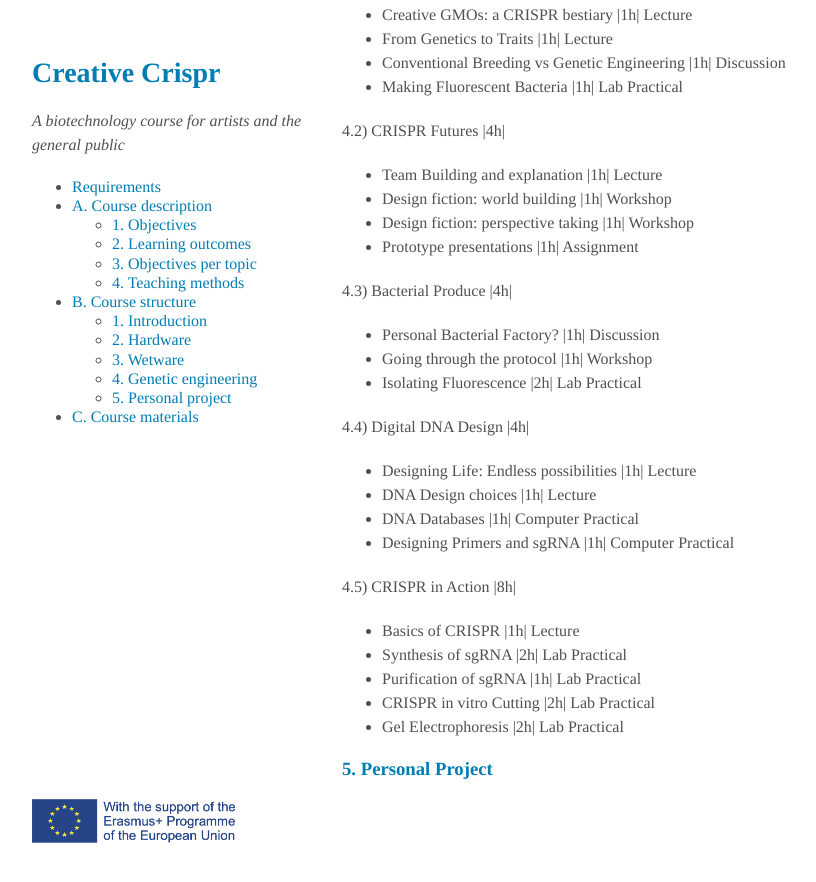
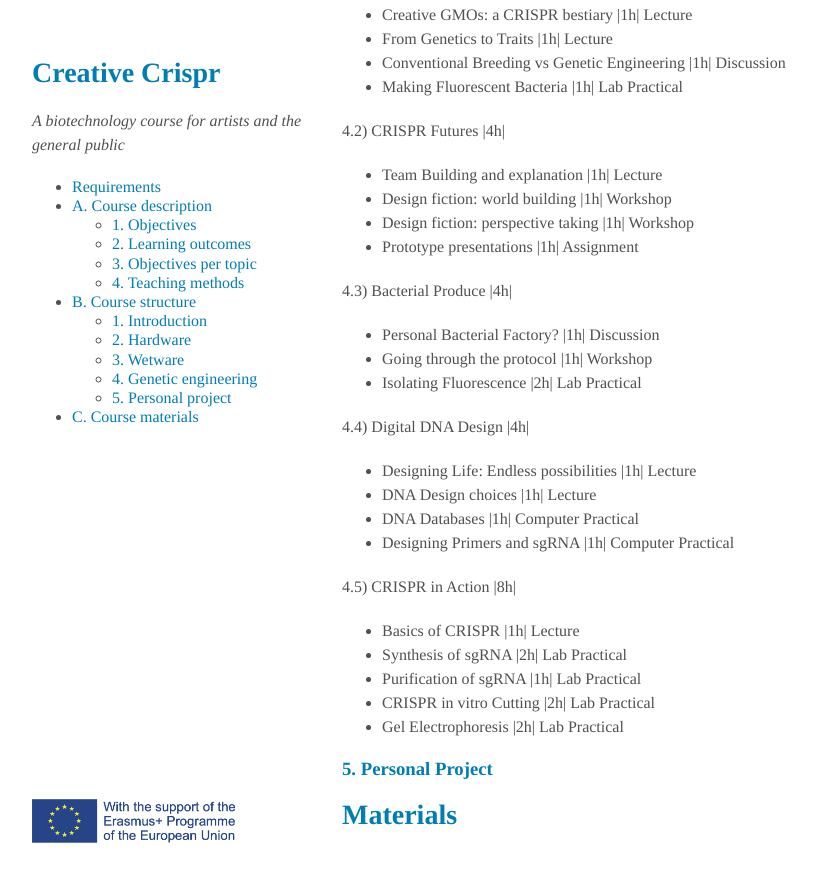
Before and after one commit to creativecrispr/creativecrispr, a Jekyll site: the page built from docs/index.markdown, in a window 1280 px wide and 900 px high, scrolled down 7066 px. Shown: the top 882 px of the window, without its empty margins (138-954 px from the left). Built offline with Jekyll 4.4.1, drawn with Linux system fonts in a browser that asks for light colours; a script that is not in the unit is left out; before the commit the page ends 7916 px from its top, so only the background shows below that.

Commit message:
Added course materials doc
in layout, nav menu

```diff
--- /dev/null
+++ b/docs/_includes/course-materials.html
@@ -0,0 +1 @@
+<h1>Materials<a class="anchor" id="3.0"></a></h1>
--- a/docs/_includes/header.html
+++ b/docs/_includes/header.html
@@ -22,5 +22,5 @@
       </li>
 
       </li>
-      <li><a href = "{{ site.url }}/materials/">C. Course materials</a></li>
+      <li><a href = "{{ site.url }}/#3.0">C. Course materials</a>
     </ul>
--- a/docs/_layouts/default.html
+++ b/docs/_layouts/default.html
@@ -92,6 +92,8 @@
 
 {% include course-structure.html %}
 
+{% include course-materials.html %}
+
       </section>
 
       <footer>
```
